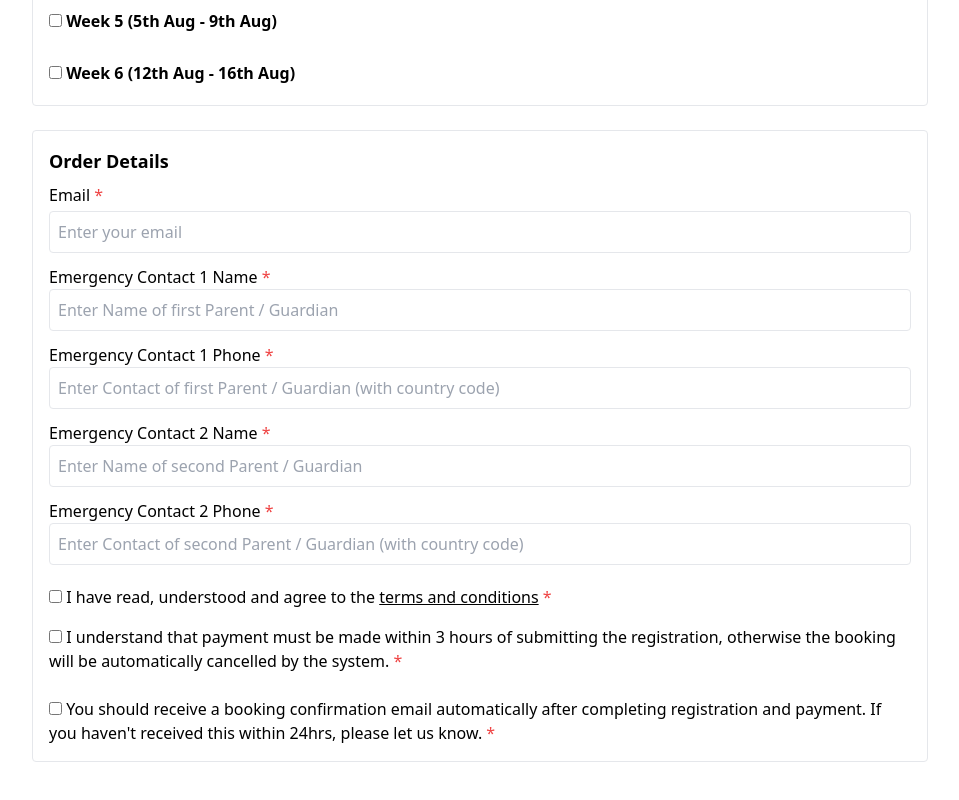
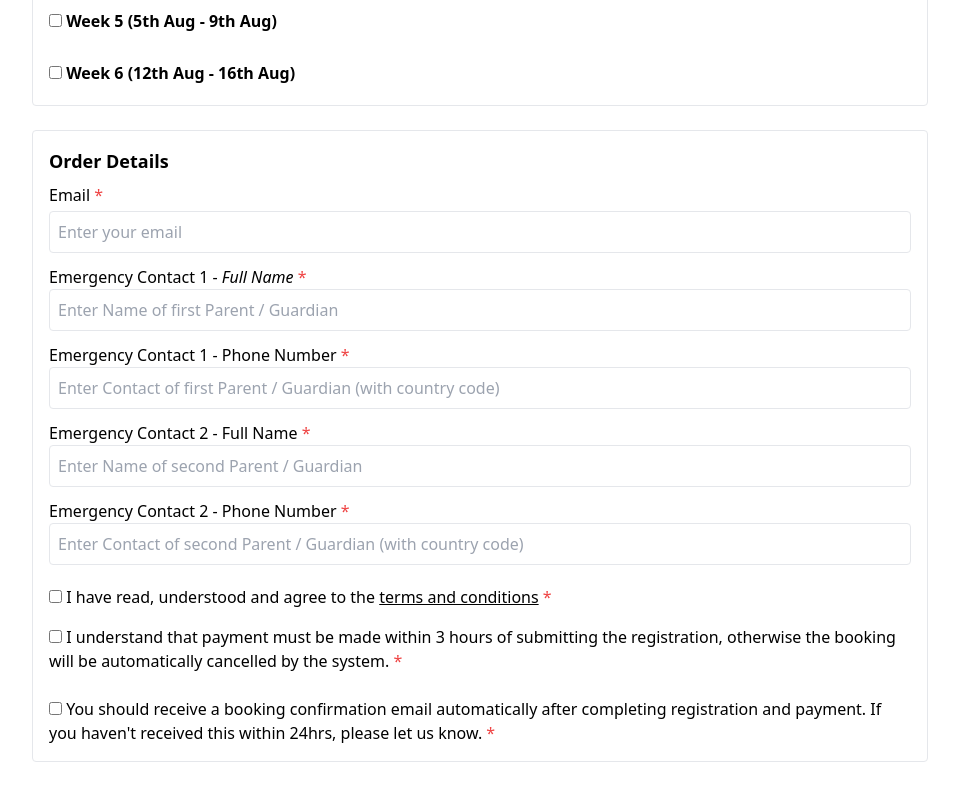
Before and after one commit to strawberry-labs/eco-holidaycamp, a Next.js app: page /barsha-purchase in a window 1280 px wide. Shown: the part 1418-2218 px from the top of the page, without its empty margins (0-959 px from the left). Built offline with nearby package versions, Linux system fonts and the light colour scheme.

Commit message:
feat: full name regex

```diff
--- a/package.json
+++ b/package.json
@@ -3,7 +3,7 @@
   "version": "0.1.0",
   "private": true,
   "scripts": {
-    "dev": "next dev -p 9989",
+    "dev": "next dev",
     "build": "next build",
     "start": "next start",
     "lint": "next lint"
--- a/pages/barsha-purchase.js
+++ b/pages/barsha-purchase.js
@@ -65,6 +65,7 @@ export default function Register() {
   const emailRegex =
     /[a-z0-9!#$%&'*+/=?^_`{|}~-]+(?:\.[a-z0-9!#$%&'*+/=?^_`{|}~-]+)*@(?:[a-z0-9](?:[a-z0-9-]*[a-z0-9])?\.)+[a-z0-9](?:[a-z0-9-]*[a-z0-9])?/g;
   const phoneRegex = /\+?\d+/;
+  const fullNameRegex = /^[\p{L}\s'-]+$/u;
 
   const handleChange = (index, event) => {
     const { name, value, type, checked } = event.target;
@@ -161,6 +162,9 @@ export default function Register() {
 
   const validateForm = () => {
     const isValidEmail = emailRegex.test(orderDetails.email);
+    const isValidFullName = fullNameRegex.test(
+      orderDetails.emergencyContact1Name
+    );
     const isValidContact1 = phoneRegex.test(
       orderDetails.emergencyContact1Phone
     );
@@ -184,6 +188,7 @@ export default function Register() {
 
     return (
       isValidEmail &&
+      isValidFullName &&
       orderDetails.emergencyContact1Name.length > 0 &&
       isValidContact1 &&
       orderDetails.emergencyContact2Name.length > 0 &&
@@ -504,7 +509,8 @@ export default function Register() {
               />
             </label>
             <label>
-              Emergency Contact 1 Name <span className="text-red-500">*</span>
+              Emergency Contact 1 - <i>Full Name</i>{" "}
+              <span className="text-red-500">*</span>
               <input
                 type="text"
                 name="emergencyContact1Name"
@@ -515,7 +521,8 @@ export default function Register() {
               />
             </label>
             <label>
-              Emergency Contact 1 Phone <span className="text-red-500">*</span>
+              Emergency Contact 1 - Phone Number{" "}
+              <span className="text-red-500">*</span>
               <input
                 type="text"
                 name="emergencyContact1Phone"
@@ -526,7 +533,8 @@ export default function Register() {
               />
             </label>
             <label>
-              Emergency Contact 2 Name <span className="text-red-500">*</span>
+              Emergency Contact 2 - Full Name{" "}
+              <span className="text-red-500">*</span>
               <input
                 type="text"
                 name="emergencyContact2Name"
@@ -537,7 +545,8 @@ export default function Register() {
               />
             </label>
             <label>
-              Emergency Contact 2 Phone <span className="text-red-500">*</span>
+              Emergency Contact 2 - Phone Number{" "}
+              <span className="text-red-500">*</span>
               <input
                 type="text"
                 name="emergencyContact2Phone"
--- a/pages/dubai-purchase.js
+++ b/pages/dubai-purchase.js
@@ -65,6 +65,7 @@ export default function Register() {
   const emailRegex =
     /[a-z0-9!#$%&'*+/=?^_`{|}~-]+(?:\.[a-z0-9!#$%&'*+/=?^_`{|}~-]+)*@(?:[a-z0-9](?:[a-z0-9-]*[a-z0-9])?\.)+[a-z0-9](?:[a-z0-9-]*[a-z0-9])?/g;
   const phoneRegex = /\+?\d+/;
+  const fullNameRegex = /^[\p{L}\s'-]+$/u;
 
   const handleChange = (index, event) => {
     const { name, value, type, checked } = event.target;
@@ -161,6 +162,9 @@ export default function Register() {
 
   const validateForm = () => {
     const isValidEmail = emailRegex.test(orderDetails.email);
+    const isValidFullName = fullNameRegex.test(
+      orderDetails.emergencyContact1Name
+    );
     const isValidContact1 = phoneRegex.test(
       orderDetails.emergencyContact1Phone
     );
@@ -184,6 +188,7 @@ export default function Register() {
 
     return (
       isValidEmail &&
+      isValidFullName &&
       orderDetails.emergencyContact1Name.length > 0 &&
       isValidContact1 &&
       orderDetails.emergencyContact2Name.length > 0 &&
@@ -504,7 +509,8 @@ export default function Register() {
               />
             </label>
             <label>
-              Emergency Contact 1 Name <span className="text-red-500">*</span>
+              Emergency Contact 1 - <i>Full Name</i>{" "}
+              <span className="text-red-500">*</span>
               <input
                 type="text"
                 name="emergencyContact1Name"
@@ -515,7 +521,8 @@ export default function Register() {
               />
             </label>
             <label>
-              Emergency Contact 1 Phone <span className="text-red-500">*</span>
+              Emergency Contact 1 - Phone Number{" "}
+              <span className="text-red-500">*</span>
               <input
                 type="text"
                 name="emergencyContact1Phone"
@@ -526,7 +533,8 @@ export default function Register() {
               />
             </label>
             <label>
-              Emergency Contact 2 Name <span className="text-red-500">*</span>
+              Emergency Contact 2 - Full Name{" "}
+              <span className="text-red-500">*</span>
               <input
                 type="text"
                 name="emergencyContact2Name"
@@ -537,7 +545,8 @@ export default function Register() {
               />
             </label>
             <label>
-              Emergency Contact 2 Phone <span className="text-red-500">*</span>
+              Emergency Contact 2 - Phone Number{" "}
+              <span className="text-red-500">*</span>
               <input
                 type="text"
                 name="emergencyContact2Phone"
```
